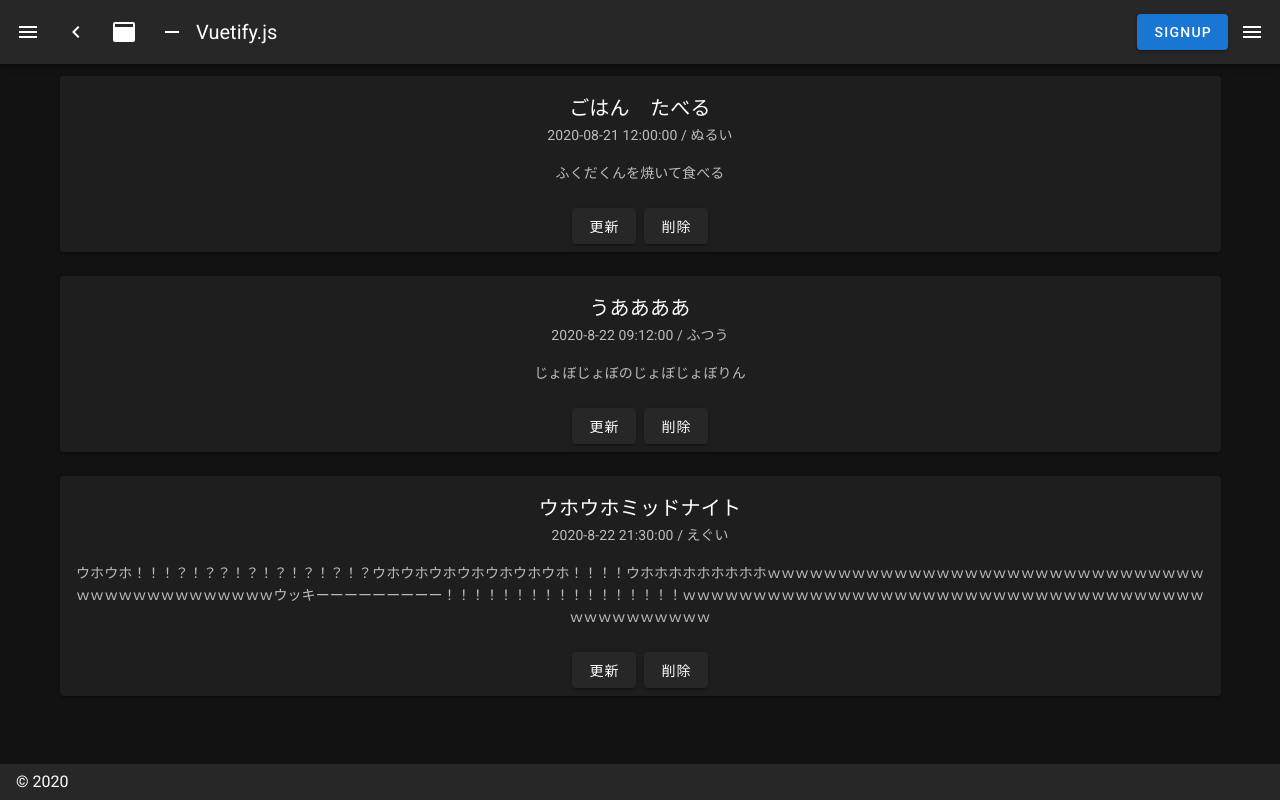
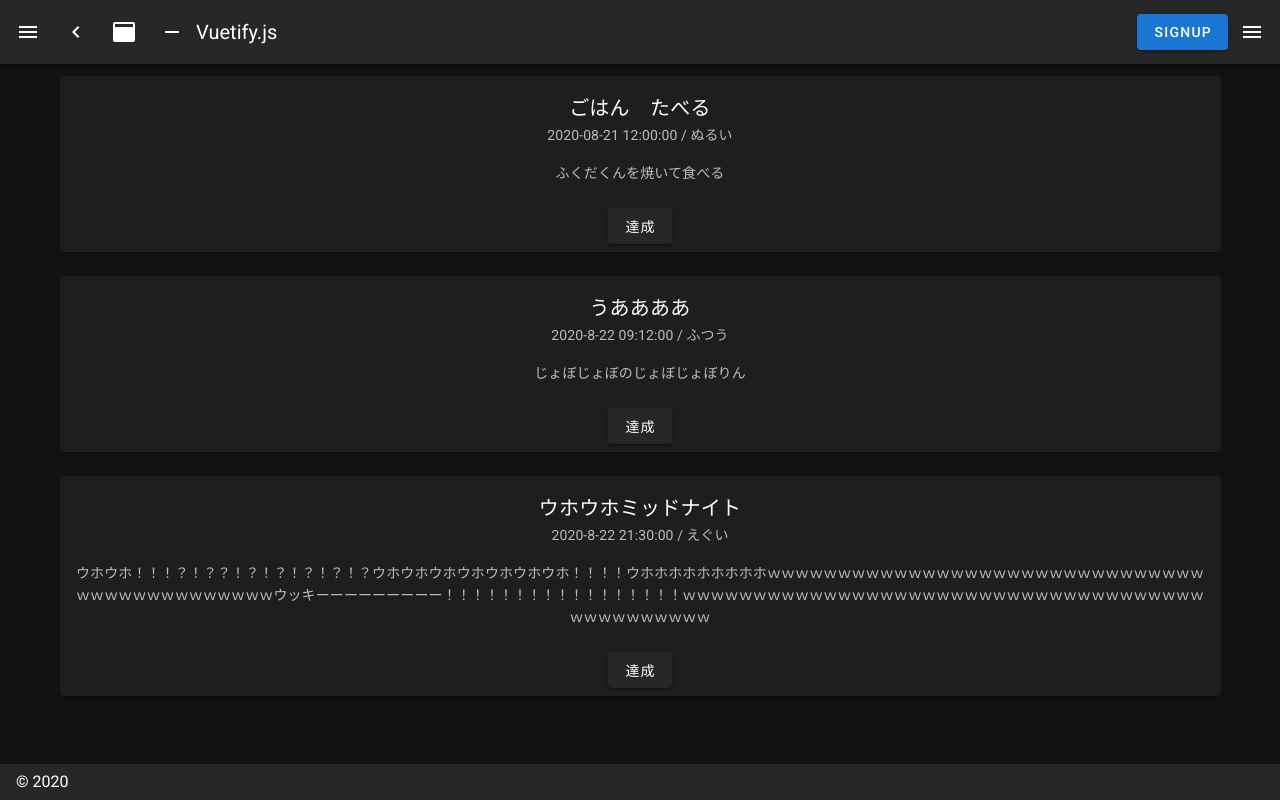
Before and after one commit to SystemEngineeringTeam/HackU-vol.1, a Nuxt app in the folder nuxt/: page / in a window 1280 px wide. Built offline with nearby package versions, Linux system fonts and the light colour scheme.

Commit message:
達成ボタンを追加しました

```diff
--- a/nuxt/components/Task.vue
+++ b/nuxt/components/Task.vue
@@ -10,8 +10,7 @@
       {{task.description}}
     </v-card-text>
     <v-card-actions class="justify-center">
-      <v-btn @click="test">更新</v-btn>
-      <v-btn @click="test">削除</v-btn>
+      <v-btn @click="success">達成</v-btn>
     </v-card-actions>
   </v-card>
 </template>
@@ -27,8 +26,8 @@ export default {
   }),
 
   methods: {
-    test: function(){
-
+    success: function(){
+      this.$store.dispatch("tasks/successTask",this.id);
     }
   },
 
```
